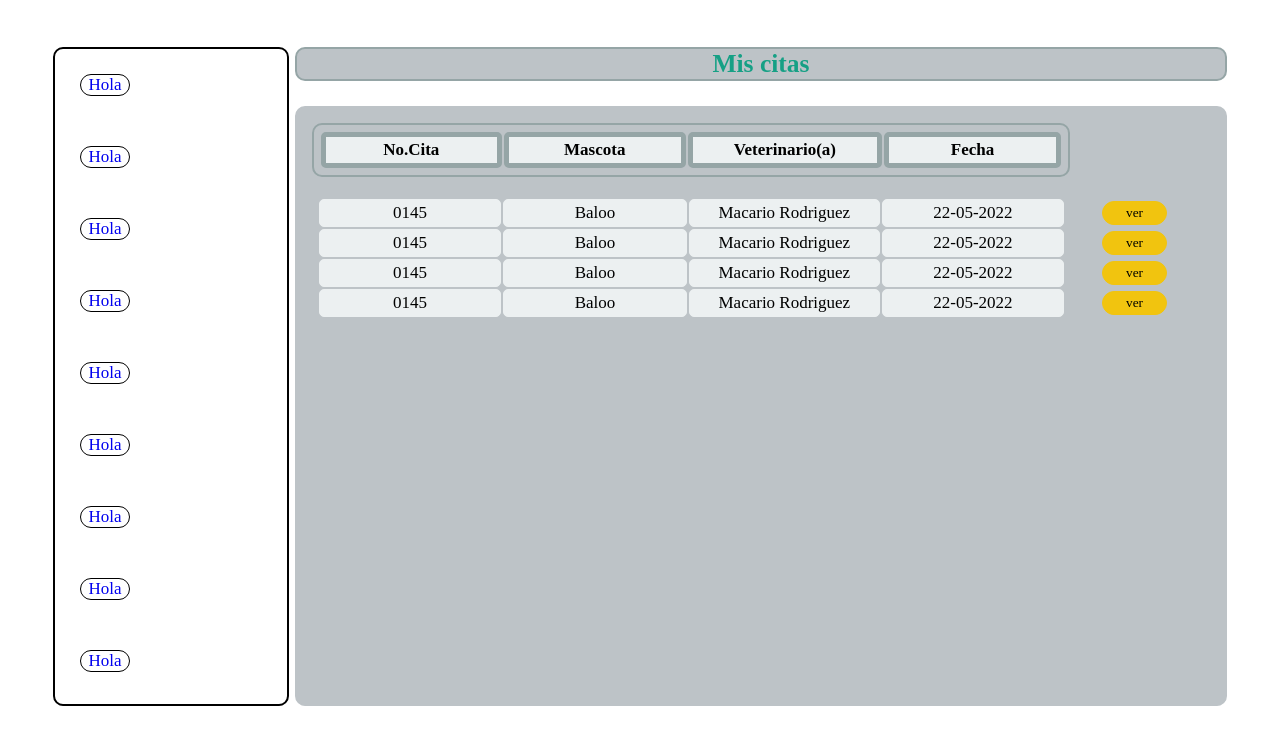
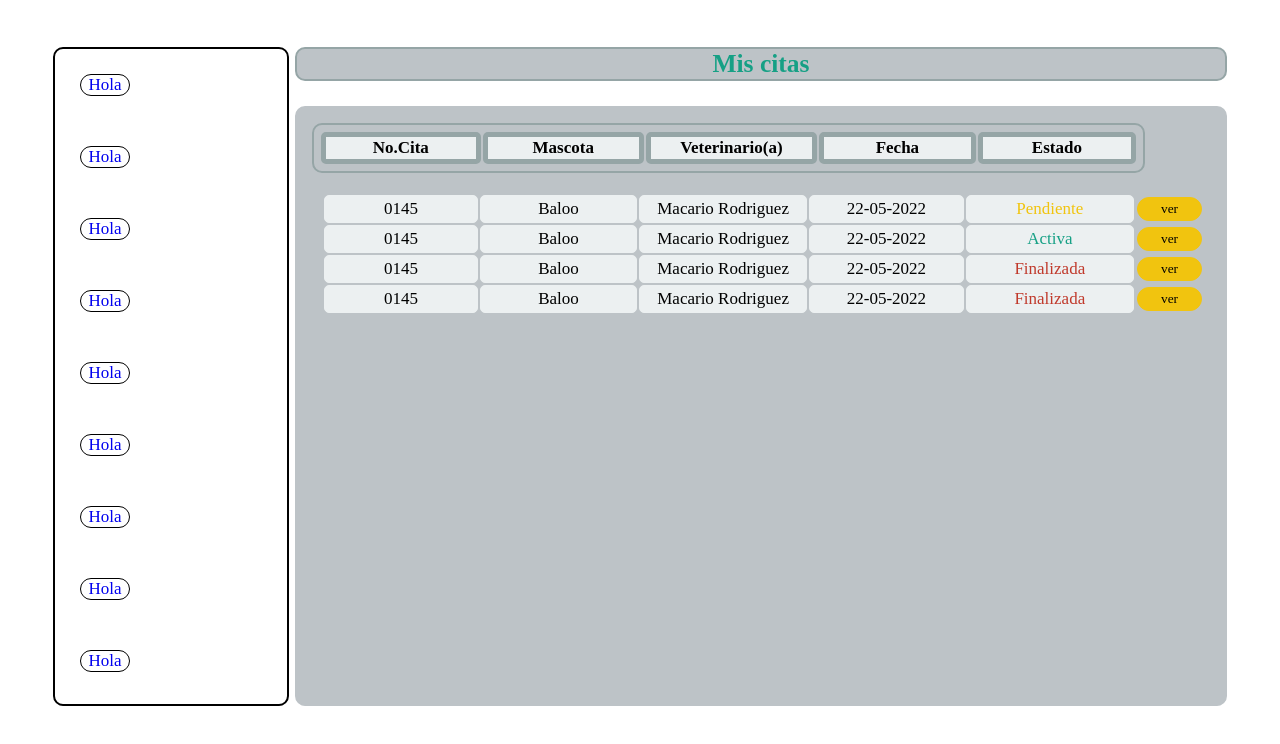
Before and after one commit to allroven-u/moka, a plain HTML site: page public/VerCitas.html in a window 1280 px wide. Shown: the part 58-802 px from the top of the page. Drawn offline with Linux system fonts and the light colour scheme; a web font is replaced by a local one.

Commit message:
Estado tabla
js para validar y pintar

```diff
--- a/public/VerCitas.html
+++ b/public/VerCitas.html
@@ -8,7 +8,7 @@
     <link rel="stylesheet" href="./css/estilosGenerales.css">
     <title>Ver citas</title>
 </head>
-<body>
+<body onload="VerEstado();">
     <header>
         <h1>Ver citas</h1>
     </header>
@@ -29,13 +29,14 @@
             <div class="tituloCaja">
                 <h2>Mis citas</h2>
             </div>
-            <table class="tblCitas">
+            <table class="tblCitas" >
                 <thead>
                     <tr>
                         <th>No.Cita</th>
                         <th>Mascota</th>
                         <th>Veterinario(a)</th>
                         <th>Fecha</th>
+                        <th>Estado</th>
                     </tr>
                 </thead>
                 <tbody>
@@ -44,6 +45,7 @@
                         <td class="infoTd">Baloo</td>
                         <td class="infoTd">Macario Rodriguez</td>
                         <td class="infoTd">22-05-2022</td>
+                        <td class="infoTd Estado" >Pendiente</td>
                         <td><input type="button" class="btnVer" value="ver"></td>
                     </tr>
                     <tr>
@@ -51,6 +53,7 @@
                         <td class="infoTd">Baloo</td>
                         <td class="infoTd">Macario Rodriguez</td>
                         <td class="infoTd">22-05-2022</td>
+                        <td class="infoTd Estado" >Activa</td>
                         <td><input type="button" class="btnVer" value="ver"></td>
                     </tr>
                     <tr>
@@ -58,6 +61,7 @@
                         <td class="infoTd">Baloo</td>
                         <td class="infoTd">Macario Rodriguez</td>
                         <td class="infoTd">22-05-2022</td>
+                        <td class="infoTd Estado" >Finalizada</td>
                         <td><input type="button" class="btnVer" value="ver"></td>
                     </tr>
                     <tr>
@@ -65,6 +69,7 @@
                         <td class="infoTd">Baloo</td>
                         <td class="infoTd">Macario Rodriguez</td>
                         <td class="infoTd">22-05-2022</td>
+                        <td class="infoTd Estado">Finalizada</td>
                         <td><input type="button" class="btnVer" value="ver"></td>
                     </tr>
 
@@ -72,7 +77,6 @@
             </table>
         </div>
     </div>
-    <script src="./JS/Services/ServicesVerCitas.js"></script>
-    <script src="./JS/Controller/ControllerVerCitas.js"></script>
+    <script src="./js/controllers/ControllerVerCitas.js"></script>
 </body>
 </html>
--- a/public/css/VerCitas.css
+++ b/public/css/VerCitas.css
@@ -51,7 +51,7 @@ border-radius: 10px;
     text-align: center;
 
 }
-th,.infoTd{
+.infoTd{
     border: 1px solid var(--blanco);
     border-radius: 5px;
     width: 225px;
@@ -63,12 +63,18 @@ th,.infoTd{
 }
 th{
     border: 5px solid var(--concreto);
+    background-color: var(--blanco);
+    cursor: default;
+    border-radius: 5px;
+    width: 190px;
+    text-align: center;
+
 }
 .btnVer{
     border:1px solid var(--amarillo);
     border-radius: 25px;
     width: 65px;
-    margin: 0 35px 0 35px;
+    margin: 0 0px 0 0px;
     padding: 3px;
     background-color: var(--amarillo);
     transition: all .2s ease;
@@ -84,10 +90,11 @@ thead{
     border: 2px solid var(--concreto);
     border-radius: 10px;
     padding: 5px;
-    margin-right: 140px;
+    margin-right: 65px;
 }
 tbody{
     margin-top: 15px;
+    margin-left: 5px;
     padding: 5px;
 
 }
@@ -106,3 +113,12 @@ tbody{
     border-radius: 10px;
     color: var(--verdeagua);
 }
+.Pendiente{
+    color: var(--amarillo);
+}
+.Activa{
+    color: var(--verdeagua);
+}
+.Finalizada{
+    color: var(--Rojo2);
+}
--- /dev/null
+++ b/public/js/controllers/ControllerVerCitas.js
@@ -0,0 +1,21 @@
+let EstadoCita = document.querySelectorAll('.Estado');
+function VerEstado(){
+    console.log(EstadoCita.length)
+
+    for (let i = 0; i < EstadoCita.length; i++) {
+    let sEstadoCita = EstadoCita[i].innerHTML;
+    console.log(sEstadoCita)
+    if (sEstadoCita == 'Pendiente'){
+        EstadoCita[i].classList.add("Pendiente")
+
+    }
+    if (sEstadoCita == 'Activa'){
+        EstadoCita[i].classList.add("Activa")
+
+    }
+    if (sEstadoCita == 'Finalizada'){
+        EstadoCita[i].classList.add("Finalizada")
+
+    }
+    }
+}
```
Also changed, not shown: public/VerReservacion.html (+9 -5 lines).
